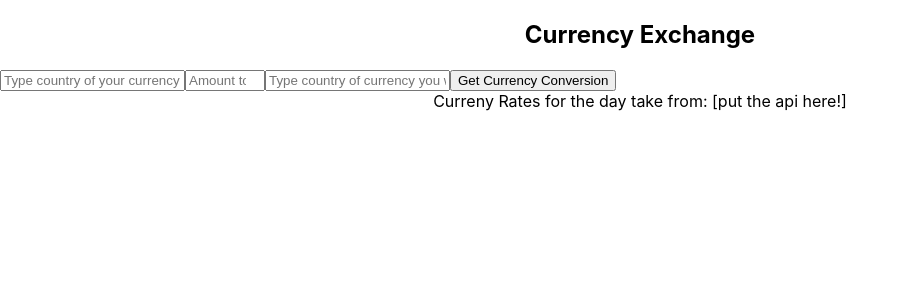
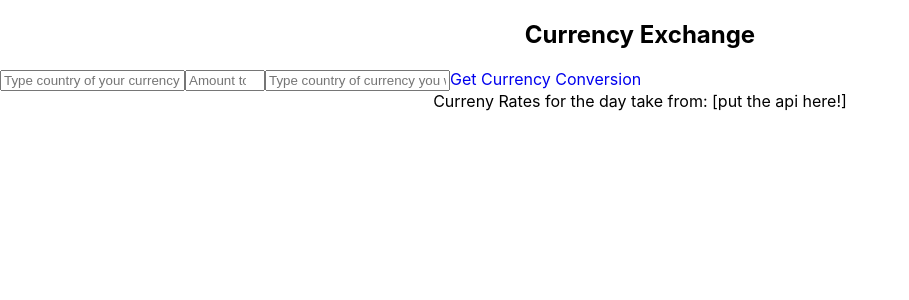
Before and after one commit to saraho1123/currency-exchange, a React (Create React App) app: page /currency-exchange/ in a window 1280 px wide. Shown: the top 300 px of the page, without its empty margins (0-909 px from the left). Built offline with nearby package versions, Linux system fonts and the light colour scheme.

Commit message:
Get useEffect method to wait until state for app has been updated

```diff
--- a/src/App/App.js
+++ b/src/App/App.js
@@ -7,18 +7,71 @@ import { getExchangeRates } from '../apiCalls.js'
 
 
 const App = () => {
-  const [currencyData, setcurrencyData] = useState([])
+  const [currencyData, setCurrencyData] = useState([])
+  const [userInput, setUserInput] = useState(false)
+  const [exchangeRate, setExchangeRate] = useState(null)
 
-  const addCurrencyCard = (newCurrencyCardInfo) => {
-    setcurrencyData([...currencyData, newCurrencyCardInfo])
+  const addCurrencyCard = (newCurrencyCardInfo, userInput) => {
+
+    setCurrencyData([...currencyData, newCurrencyCardInfo])
+    // console.log('new currency', currencyData/*[(currencyData.length) - 1]*/)
+    setUserInput(true)
+    // getExchangeData()
   }
 
   const deleteCurrencyCard = (id) => {
     const filteredCurrencyCards = currencyData.filter(card => {
       return card.id !== id
     })
-    setcurrencyData(filteredCurrencyCards)
+    setCurrencyData(filteredCurrencyCards)
   }
+
+  useEffect(() => {
+    if(userInput) {
+      console.log(currencyData[currencyData.length - 1].userCurrency)
+      getExchangeRates(currencyData[currencyData.length - 1].userCurrency)
+      .then(data =>  {
+        console.log('new currency', currencyData[currencyData.length - 1].newCurrency)
+        setExchangeRate(data.rates[currencyData[currencyData.length - 1].newCurrency])
+        // getUserData(userCurrency, userAmount, newCurrency)
+      })
+      .catch(error => console.log(error))
+    }
+ }, [currencyData])
+
+  // const getExchangeData = () => {
+  //   if(userInput) {
+  //     console.log('new currency', currencyData)
+  //     getExchangeRates(currencyData[currencyData.length - 1].userCurrency)
+  //     .then(data =>  {
+  //       setExchangeRate(data.rates[currencyData.newCurrency])
+  //       // getUserData(userCurrency, userAmount, newCurrency)
+  //     })
+  //     .catch(error => console.log(error))
+  //   }
+  // }
+
+  const resetExchangeRate = () => {
+    setUserInput(false)
+    setExchangeRate(null)
+  }
+
+  // const calculateNewAmount = (userAmount) => {
+  //   const newAmount = Math.round(100 * exchangeRate)/100 * userAmount
+  //   return newAmount
+  // }
+
+  // const getUserData = (userCurrency, userAmount, newCurrency) => {
+  //   const newExchange = {
+  //     id: Date.now(),
+  //     // newAmount: calculateNewAmount(userAmount),
+  //     userCurrency,
+  //     userAmount,
+  //     newCurrency,
+  //     // exchangeRate
+  //   }
+  //   addCurrencyCard(newExchange)
+  // }
 
   return (
     <main>
@@ -30,7 +83,12 @@ const App = () => {
           path='/currency-cards'
           render={() => {
             return(
-              <ExchangeContainer currencyData={currencyData}/>
+              exchangeRate  &&
+              <ExchangeContainer
+                currencyData={currencyData}
+                exchangeRate={exchangeRate}
+                resetExchangeRate={resetExchangeRate}
+              />
             )
           }}
         />
@@ -41,6 +99,7 @@ const App = () => {
           return (
             <Form
               addCurrencyCard={addCurrencyCard}
+              resetExchangeRate={resetExchangeRate}
               // deleteCurrencyCard={deleteCurrencyCard}
             />
           )
--- a/src/ExchangeContainer/ExchangeContainer.js
+++ b/src/ExchangeContainer/ExchangeContainer.js
@@ -7,18 +7,27 @@ import Bookmarked from '../Bookmarked/Bookmarked.js'
 import { getExchangeRates } from '../apiCalls.js'
 import { sampleApiData } from '../sampleApiData.js'
 
-const ExchangeContainer = ({ currencyData }) => {
+const ExchangeContainer = ({ currencyData, exchangeRate, resetExchangeRate}) => {
+
+
+  const calculateNewAmount = () => {
+    console.log(exchangeRate)
+    const newAmount = Math.round(100 * exchangeRate)/100 * currencyData.userAmount
+    // resetExchangeRate()
+    return newAmount
+  }
 
   const currencyCards = currencyData.map(data => {
+    console.log(exchangeRate)
     return (
       <CurrencyCard
         id={data.id}
         key={data.id}
-        newAmount={data.newAmount}
+        newAmount={calculateNewAmount()}
         userCurrency={data.userCurrency}
         userAmount={data.userAmount}
         newCurrency={data.newCurrency}
-        exchangeRate={data.exchangeRate}
+        exchangeRate={exchangeRate}
       />
     )
   })
--- a/src/Form/Form.js
+++ b/src/Form/Form.js
@@ -9,38 +9,43 @@ const Form = (props) => {
   const [userCurrency, setUserCurrency] = useState('')
   const [userAmount, setUserAmount] = useState('')
   const [newCurrency, setNewCurrency] = useState('')
-  const [exchangeRate, setExchangeRate] = useState(null)
+  // const [exchangeRate, setExchangeRate] = useState(null)
 
-  const getExchangeData = async (event) => {
-    event.preventDefault()
-    await getExchangeRates(userCurrency)
-    .then(data =>  {
-      setExchangeRate(data.rates[newCurrency])
-      console.log(exchangeRate)
-      getUserData()
-    })
-  }
+  // const getExchangeData = (event) => {
+  //   event.preventDefault()
+  //    getExchangeRates(userCurrency)
+  //   .then(data =>  {
+  //     setExchangeRate(data.rates[newCurrency])
+  //     console.log(exchangeRate)
+  //     getUserData()
+  //   })
+  // }
 
+  // const calculateNewAmount = () => {
+  //   const newAmount = Math.round(100 * exchangeRate)/100 * userAmount
+  //   return newAmount
+  // }
 
-
-
-  const calculateNewAmount = () => {
-    const newAmount = Math.round(100 * exchangeRate)/100 * userAmount
-    return newAmount
-  }
-
-  const getUserData = () => {
+  const getUserData = async () => {
+    // event.preventDefault()
     const newExchange = {
       id: Date.now(),
-      newAmount: calculateNewAmount(),
+      // newAmount: calculateNewAmount(),
       userCurrency,
       userAmount,
       newCurrency,
-      exchangeRate
+      // exchangeRate
     }
-    props.addCurrencyCard(newExchange)
+    await props.addCurrencyCard(newExchange)
+    // props.getExchangeData(userCurrency)
     clearInputs()
   }
+
+  // const submitData = async (event) => {
+  //   event.preventDefault()
+  //   await props.getExchangeData(userCurrency, userAmount, newCurrency)
+  //   clearInputs()
+  // }
 
   const clearInputs = () => {
     setUserCurrency('')
@@ -48,9 +53,9 @@ const Form = (props) => {
     setNewCurrency('')
   }
 
-  const returnRedirect = () => {
-    return <Redirect to='/currency-exchange' />
-  }
+    // const returnRedirect = () => {
+    //   return <Redirect to='/currency-exchange' />
+    // }
 
 
   const toInputUppercase = e => {
@@ -59,7 +64,7 @@ const Form = (props) => {
 
   return (
     <section >
-      <form onSubmit={event => getExchangeData(event)} className='user-input'>
+      <form /* onSubmit={event => getUserData(event)}*/ className='user-input'>
         <input
           type='text'
           className='user-currency'
@@ -85,11 +90,11 @@ const Form = (props) => {
           value={newCurrency}
           onChange={(event) => setNewCurrency(event.target.value)}
         />
-        <NavLink to="/currency-cards" className="nav">
-          <input
+        <NavLink onClick={getUserData} to="/currency-cards" className="nav">Get Currency Conversion
+          {/* <input
             type='submit'
             value='Get Currency Conversion'
-          />
+          /> */}
         </NavLink>
       </form>
 
```
Also changed, not shown: 1 other file (tests, documents, lock files or other folders).
